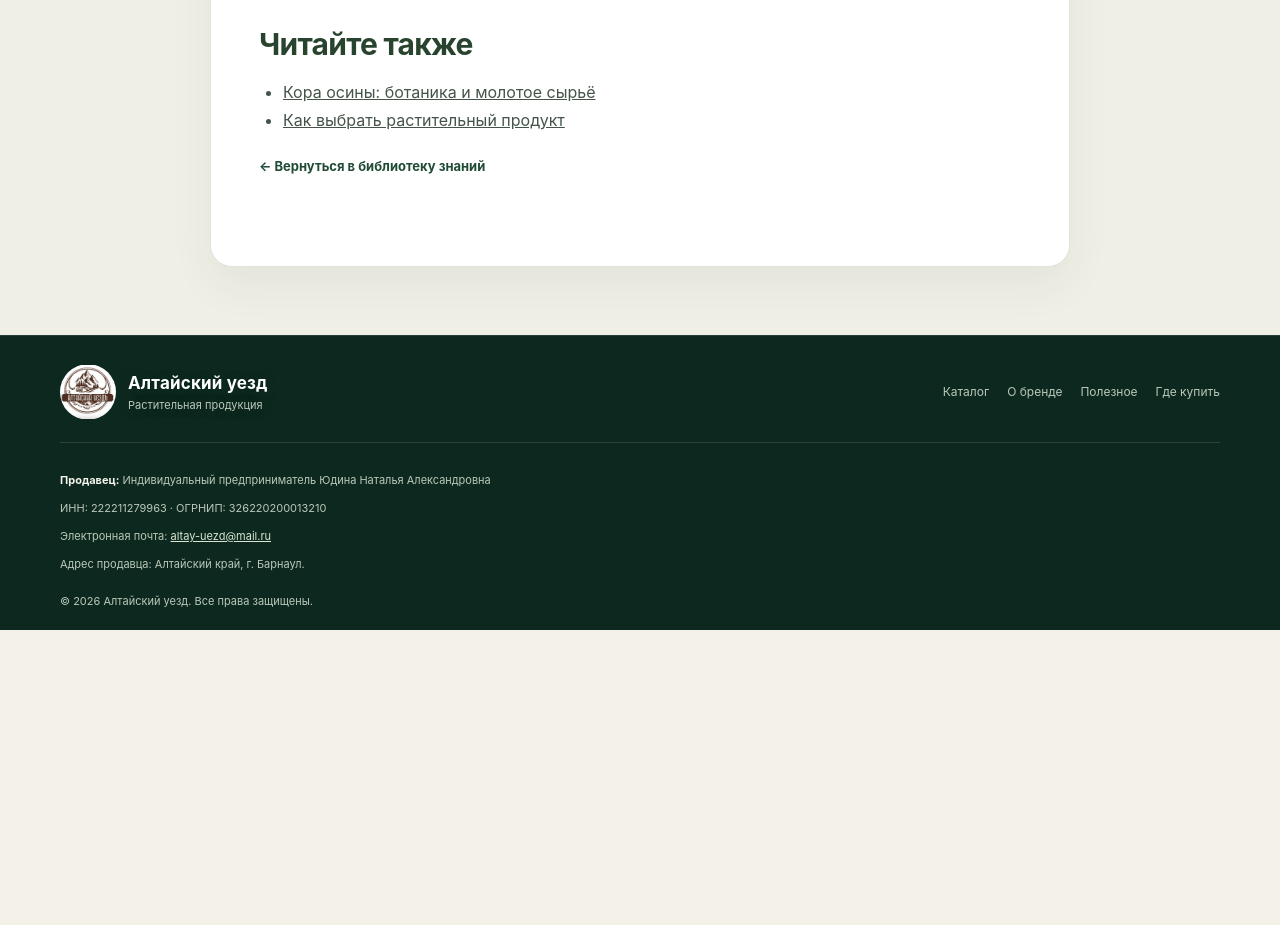
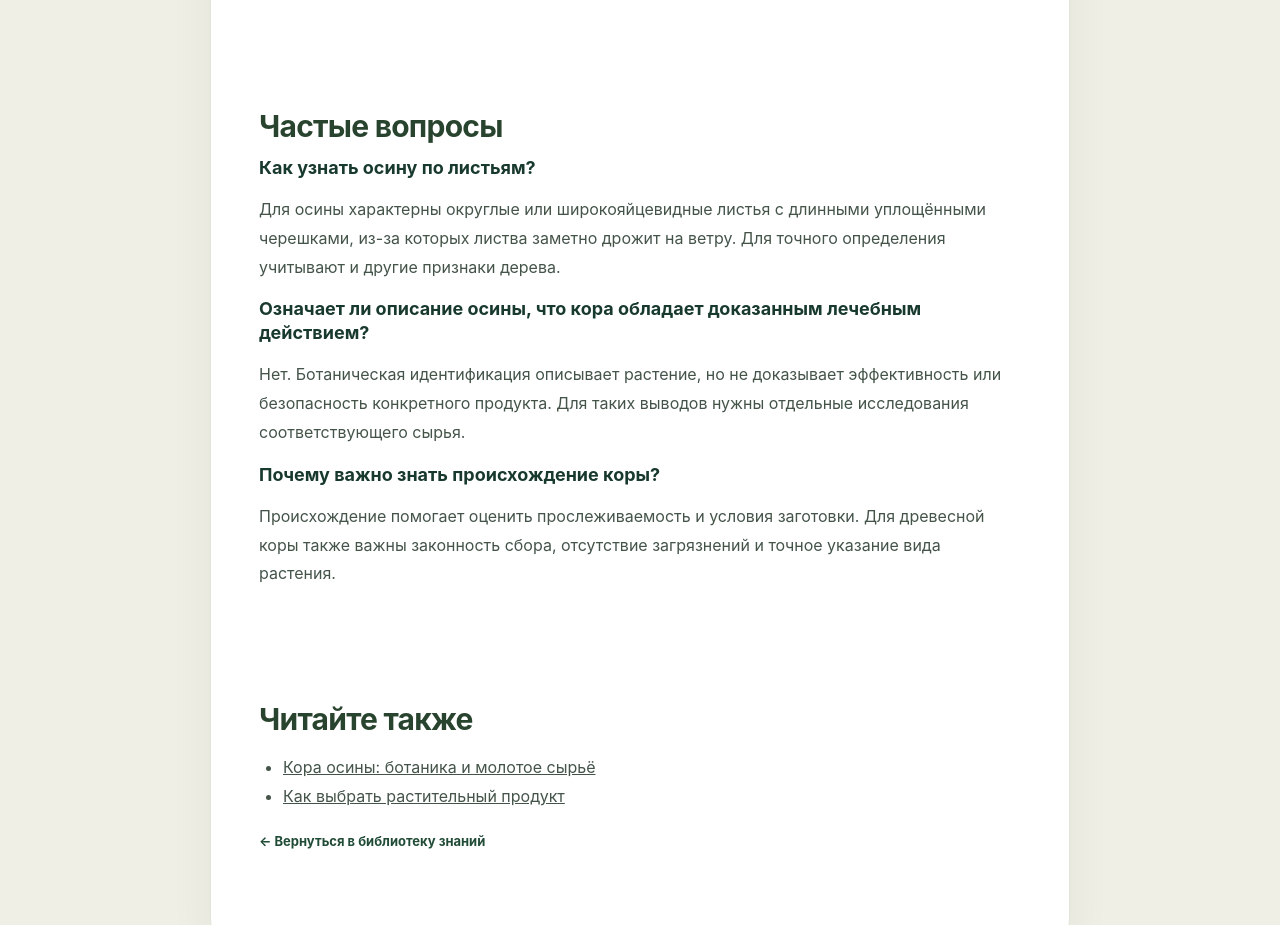
Before and after one commit to Artur2100/altayskiy-uezd., a plain HTML site: page articles/osina-kora-botanika.html in a window 1280 px wide. Shown: the part 2495-3420 px from the top of the page. Before the commit the page ends 3125 px from the top, so only its background shows below. Drawn offline with Linux system fonts and the light colour scheme.

Commit message:
Improve article SEO: add useful FAQs and structured data

```diff
--- a/articles/osina-kora-botanika.html
+++ b/articles/osina-kora-botanika.html
@@ -3,7 +3,7 @@
 <meta name="robots" content="index,follow,max-image-preview:large"><link rel="canonical" href="https://altayskiy-uezd.ru/articles/osina-kora-botanika.html">
 <meta property="og:type" content="article"><meta property="og:locale" content="ru_RU"><meta property="og:site_name" content="Алтайский уезд"><meta property="og:title" content="Осина обыкновенная: как узнать дерево и рассмотреть строение коры"><meta property="og:description" content="Ботаническое описание Populus tremula, характерные листья, кора молодых и взрослых деревьев и ответственное отношение к заготовке."><meta property="og:url" content="https://altayskiy-uezd.ru/articles/osina-kora-botanika.html"><meta name="twitter:card" content="summary_large_image">
 <link rel="preconnect" href="https://fonts.googleapis.com"><link rel="preconnect" href="https://fonts.gstatic.com" crossorigin><link href="https://fonts.googleapis.com/css2?family=Cormorant+Garamond:wght@500;600;700&family=Manrope:wght@400;500;600;700;800&display=swap" rel="stylesheet">
-<script type="application/ld+json">{"@context":"https://schema.org","@type":"Article","headline":"Осина обыкновенная: дерево, листья и особенности коры","description":"Ботаническое описание Populus tremula, характерные листья, кора молодых и взрослых деревьев и ответственное отношение к заготовке.","inLanguage":"ru-RU","author":{"@type":"Organization","name":"Алтайский уезд"},"publisher":{"@type":"Organization","name":"Алтайский уезд","url":"https://altayskiy-uezd.ru/"},"mainEntityOfPage":"https://altayskiy-uezd.ru/articles/osina-kora-botanika.html"}</script><style>
+<script type="application/ld+json">{"@context":"https://schema.org","@type":"Article","headline":"Осина обыкновенная: дерево, листья и особенности коры","description":"Ботаническое описание Populus tremula, характерные листья, кора молодых и взрослых деревьев и ответственное отношение к заготовке.","inLanguage":"ru-RU","author":{"@type":"Organization","name":"Алтайский уезд"},"publisher":{"@type":"Organization","name":"Алтайский уезд","url":"https://altayskiy-uezd.ru/"},"mainEntityOfPage":"https://altayskiy-uezd.ru/articles/osina-kora-botanika.html","dateModified":"2026-11-26"}</script><style>
     :root{--ink:#243d32;--muted:#6f7e75;--green:#587b53;--green-dark:#3f6341;--pale:#edf2e7;--line:#e4e9e1;--paper:#fff;--cream:#f7f8f3;--brown:#553326}
     *{box-sizing:border-box}
     html{scroll-behavior:smooth}
@@ -320,7 +320,8 @@
 
 .article-breadcrumbs{padding:18px 0;color:#66756a;font-size:12px}.article-breadcrumbs a{color:#3f6341;text-decoration:none}.article-breadcrumbs a:hover{text-decoration:underline}
 .article-content{max-width:860px;margin:0 auto;padding-bottom:70px}.article-content h1{font-family:var(--serif);font-size:clamp(32px,5vw,52px);line-height:1.05;color:#29442e}.article-content h2{font-family:var(--serif);font-size:30px;color:#29442e;margin-top:30px}.article-content p,.article-content li{line-height:1.8;color:#445449;font-size:16px}.article-content .article-hero-image{width:100%;max-height:480px;object-fit:cover;border-radius:18px}
-</style></head><body>
+</style><script type="application/ld+json">{"@context":"https://schema.org","@type":"FAQPage","mainEntity":[{"@type":"Question","name":"Как узнать осину по листьям?","acceptedAnswer":{"@type":"Answer","text":"Для осины характерны округлые или широкояйцевидные листья с длинными уплощёнными черешками, из-за которых листва заметно дрожит на ветру. Для точного определения учитывают и другие признаки дерева."}},{"@type":"Question","name":"Означает ли описание осины, что кора обладает доказанным лечебным действием?","acceptedAnswer":{"@type":"Answer","text":"Нет. Ботаническая идентификация описывает растение, но не доказывает эффективность или безопасность конкретного продукта. Для таких выводов нужны отдельные исследования соответствующего сырья."}},{"@type":"Question","name":"Почему важно знать происхождение коры?","acceptedAnswer":{"@type":"Answer","text":"Происхождение помогает оценить прослеживаемость и условия заготовки. Для древесной коры также важны законность сбора, отсутствие загрязнений и точное указание вида растения."}}]}</script>
+</head><body>
 <header>
   <div class="wrap nav">
     <a class="brand" href="../index.html#home" aria-label="Алтайский уезд — главная">
@@ -354,7 +355,8 @@
 <h2>Как оценивать молотую кору осины</h2><ul><li>Наименование должно ясно указывать вид и форму сырья.</li><li>Изучите сведения о производителе/фасовщике и происхождении, если оно заявлено.</li><li>Проверьте массу нетто, дату, срок годности и условия хранения.</li><li>Упаковка должна быть герметичной или закрываться способом, предусмотренным изготовителем.</li><li>Не используйте сырьё при признаках плесени, вредителей, влаги или постороннего запаха.</li></ul>
 <h2>Что не следует заключать по ботаническому описанию</h2><p>Информация о виде дерева не доказывает лечебных свойств коры. Химический состав коры зависит от возраста дерева, части ствола, условий произрастания и обработки. Нельзя обещать конкретный эффект продукта без качественных исследований именно соответствующей формы сырья.</p>
 <p class="disclaimer">Материал информационный. Кора осины не является заменой назначенного лечения; при вопросах о применении растительного сырья обратитесь к специалисту.</p>
-<p><a class="text-link" href="../shop.html#product-aspen">Посмотреть молотую кору осины ↗</a></p><h2>Источники и дополнительное чтение</h2><ul><li><a href="https://powo.science.kew.org/" target="_blank" rel="noopener noreferrer">Kew — Plants of the World Online</a></li><li><a href="https://www.gbif.org/species/search?q=Populus%20tremula" target="_blank" rel="noopener noreferrer">GBIF — Populus tremula</a></li></ul><h2>Читайте также</h2><ul><li><a href="kora-osiny.html">Кора осины: ботаника и молотое сырьё</a></li><li><a href="vybor-rastitelnogo-produkta.html">Как выбрать растительный продукт</a></li></ul><p><a class="text-link" href="../library.html">← Вернуться в библиотеку знаний</a></p></article></div></section></main><footer id="contacts">
+<p><a class="text-link" href="../shop.html#product-aspen">Посмотреть молотую кору осины ↗</a></p><h2>Источники и дополнительное чтение</h2><ul><li><a href="https://powo.science.kew.org/" target="_blank" rel="noopener noreferrer">Kew — Plants of the World Online</a></li><li><a href="https://www.gbif.org/species/search?q=Populus%20tremula" target="_blank" rel="noopener noreferrer">GBIF — Populus tremula</a></li></ul><section class="article-faq"><h2>Частые вопросы</h2><h3>Как узнать осину по листьям?</h3><p>Для осины характерны округлые или широкояйцевидные листья с длинными уплощёнными черешками, из-за которых листва заметно дрожит на ветру. Для точного определения учитывают и другие признаки дерева.</p><h3>Означает ли описание осины, что кора обладает доказанным лечебным действием?</h3><p>Нет. Ботаническая идентификация описывает растение, но не доказывает эффективность или безопасность конкретного продукта. Для таких выводов нужны отдельные исследования соответствующего сырья.</p><h3>Почему важно знать происхождение коры?</h3><p>Происхождение помогает оценить прослеживаемость и условия заготовки. Для древесной коры также важны законность сбора, отсутствие загрязнений и точное указание вида растения.</p></section>
+<h2>Читайте также</h2><ul><li><a href="kora-osiny.html">Кора осины: ботаника и молотое сырьё</a></li><li><a href="vybor-rastitelnogo-produkta.html">Как выбрать растительный продукт</a></li></ul><p><a class="text-link" href="../library.html">← Вернуться в библиотеку знаний</a></p></article></div></section></main><footer id="contacts">
   <div class="wrap">
     <div class="footer-top">
       <a class="brand" href="../index.html#home"><img src="../assets/logo-altayskiy-uezd.jpeg" alt="" decoding="async"><span><strong>Алтайский уезд</strong><small>Растительная продукция</small></span></a>
```
